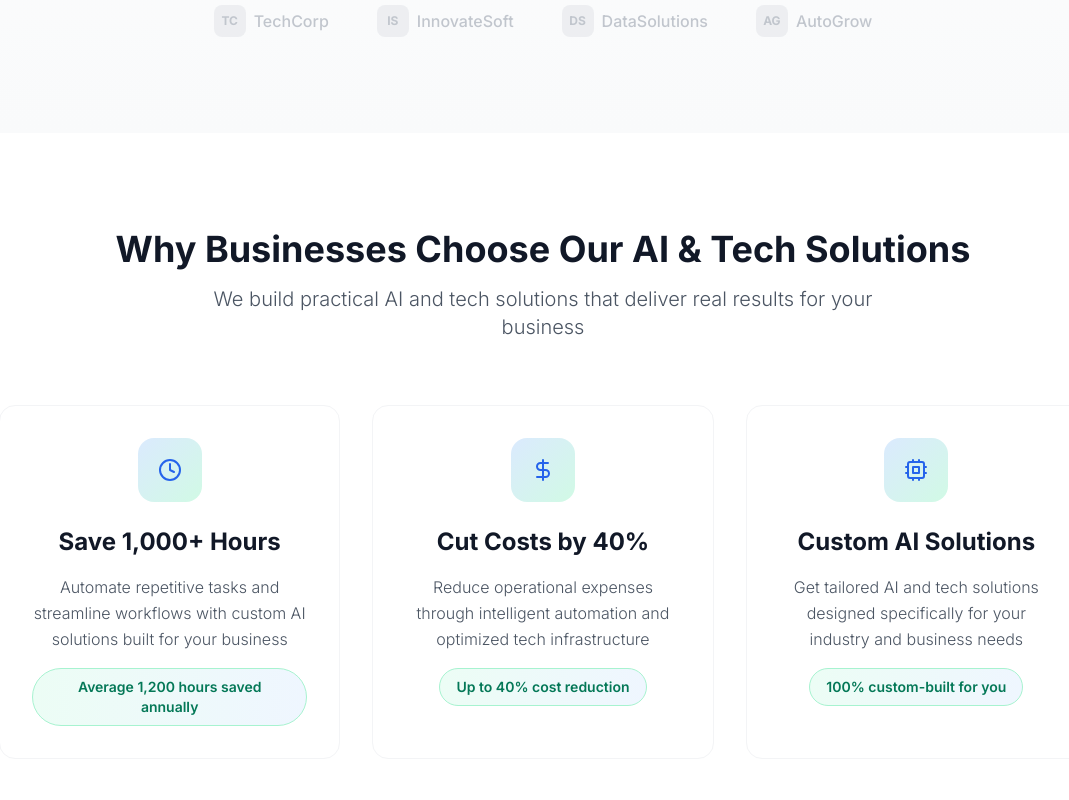
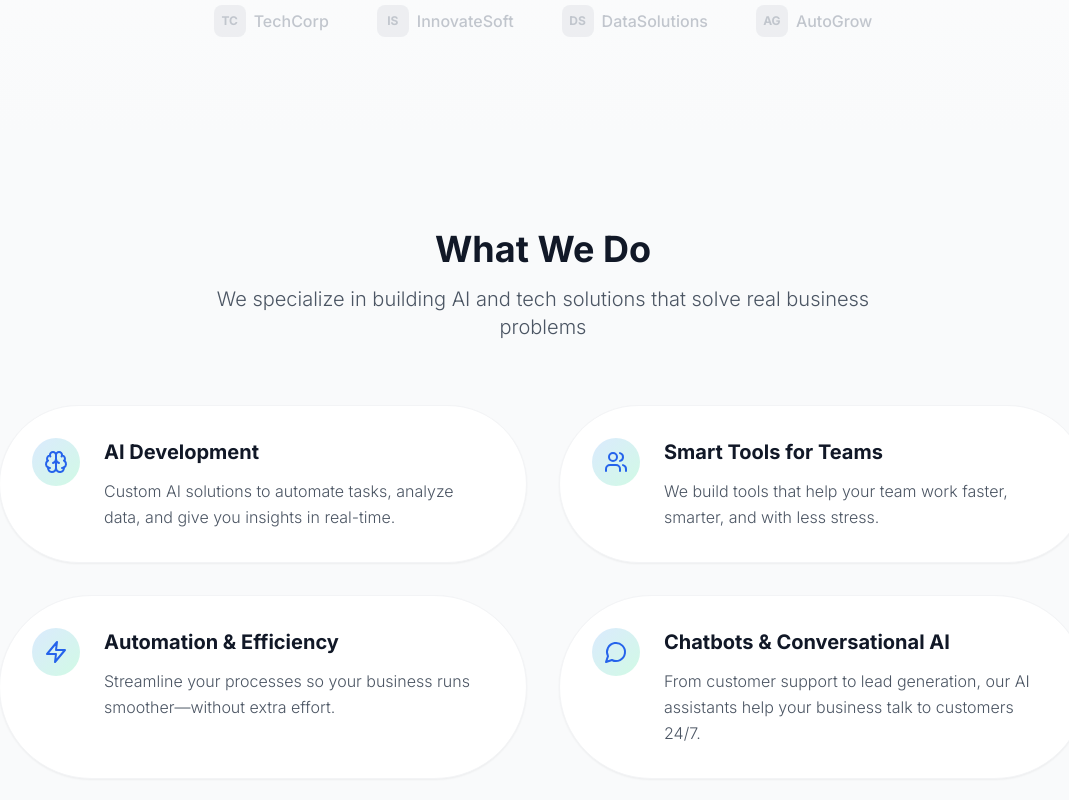
Before and after one commit to swissonix7-byte/Swissonix, a React (Vite) app: page / in a window 1280 px wide. Shown: the part 600-1400 px from the top of the page, without its empty margins (97-1166 px from the left). Built offline with nearby package versions, Linux system fonts and the light colour scheme.

Commit message:
Add What We Do Services Section

```diff
--- a/src/App.tsx
+++ b/src/App.tsx
@@ -1,5 +1,6 @@
 import Header from './components/Header';
 import Hero from './components/Hero';
+import Services from './components/Services';
 import ValuePropositions from './components/ValuePropositions';
 import Testimonial from './components/Testimonial';
 import CTA from './components/CTA';
@@ -9,6 +10,7 @@ function App() {
     <div className="min-h-screen bg-white font-sans">
       <Header />
       <Hero />
+      <Services />
       <ValuePropositions />
       <Testimonial />
       <CTA />
--- /dev/null
+++ b/src/components/Services.tsx
@@ -0,0 +1,69 @@
+import { Brain, Users, Zap, MessageCircle } from 'lucide-react';
+
+const services = [
+  {
+    icon: Brain,
+    title: 'AI Development',
+    description: 'Custom AI solutions to automate tasks, analyze data, and give you insights in real-time.'
+  },
+  {
+    icon: Users,
+    title: 'Smart Tools for Teams',
+    description: 'We build tools that help your team work faster, smarter, and with less stress.'
+  },
+  {
+    icon: Zap,
+    title: 'Automation & Efficiency',
+    description: 'Streamline your processes so your business runs smoother—without extra effort.'
+  },
+  {
+    icon: MessageCircle,
+    title: 'Chatbots & Conversational AI',
+    description: 'From customer support to lead generation, our AI assistants help your business talk to customers 24/7.'
+  }
+];
+
+export default function Services() {
+  return (
+    <section className="py-24 bg-gray-50">
+      <div className="max-w-6xl mx-auto px-4 sm:px-6 lg:px-8">
+        <div className="text-center mb-16">
+          <h2 className="text-3xl sm:text-4xl font-bold text-gray-900 mb-4">
+            What We Do
+          </h2>
+          <p className="text-xl text-gray-600 font-light max-w-2xl mx-auto">
+            We specialize in building AI and tech solutions that solve real business problems
+          </p>
+        </div>
+
+        <div className="grid grid-cols-1 md:grid-cols-2 gap-8">
+          {services.map((service, index) => {
+            const IconComponent = service.icon;
+            return (
+              <div
+                key={index}
+                className="group bg-white rounded-full p-8 shadow-sm hover:shadow-xl transition-all duration-300 hover:-translate-y-1 border border-gray-100"
+              >
+                <div className="flex items-start space-x-6">
+                  <div className="flex-shrink-0">
+                    <div className="w-12 h-12 bg-gradient-to-br from-blue-100 to-emerald-100 rounded-full flex items-center justify-center group-hover:from-blue-200 group-hover:to-emerald-200 transition-all duration-300">
+                      <IconComponent className="w-6 h-6 text-blue-600 group-hover:text-blue-700" />
+                    </div>
+                  </div>
+                  <div className="flex-1">
+                    <h3 className="text-xl font-bold text-gray-900 mb-3">
+                      {service.title}
+                    </h3>
+                    <p className="text-gray-600 font-light leading-relaxed">
+                      {service.description}
+                    </p>
+                  </div>
+                </div>
+              </div>
+            );
+          })}
+        </div>
+      </div>
+    </section>
+  );
+}
```
